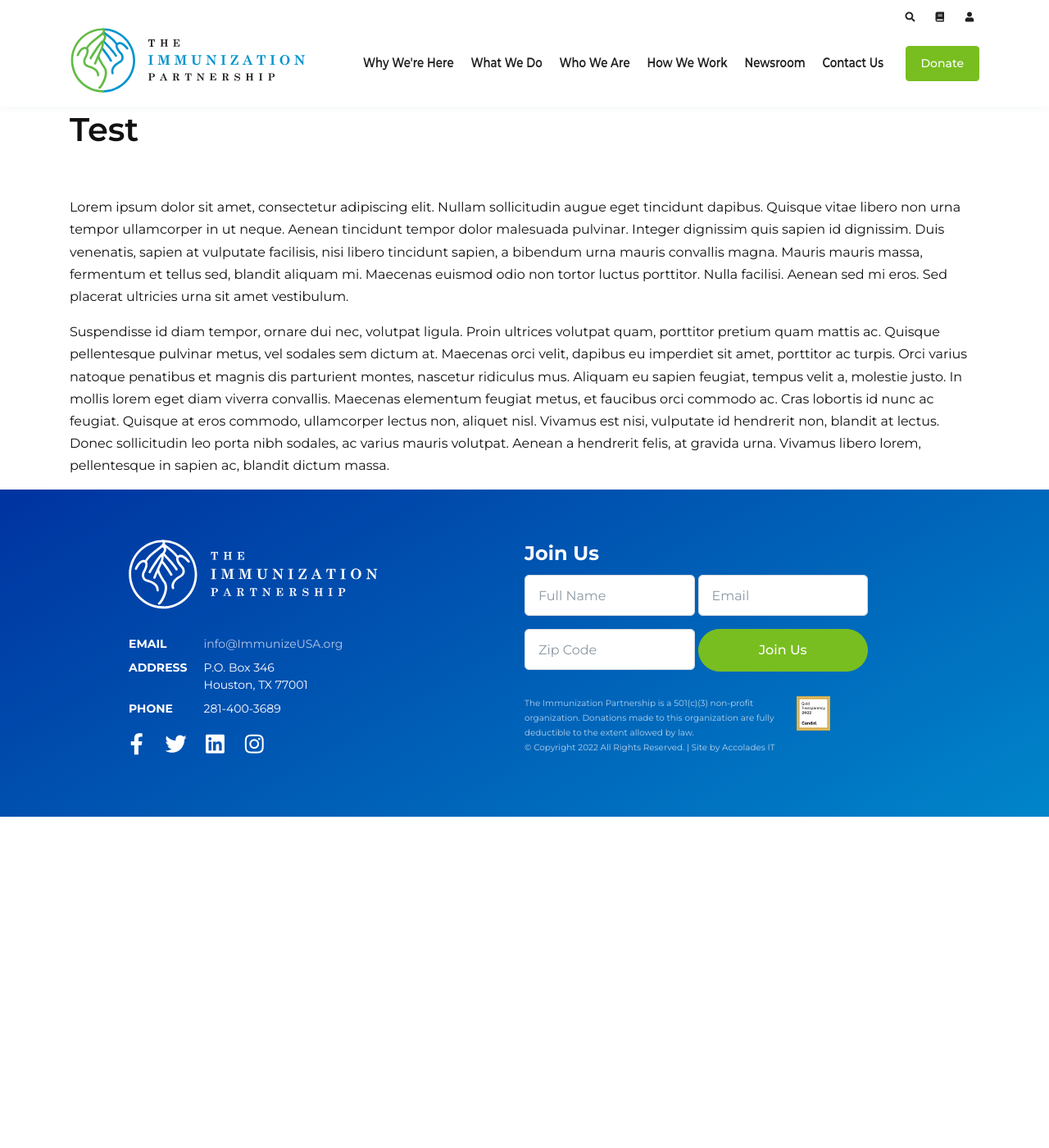
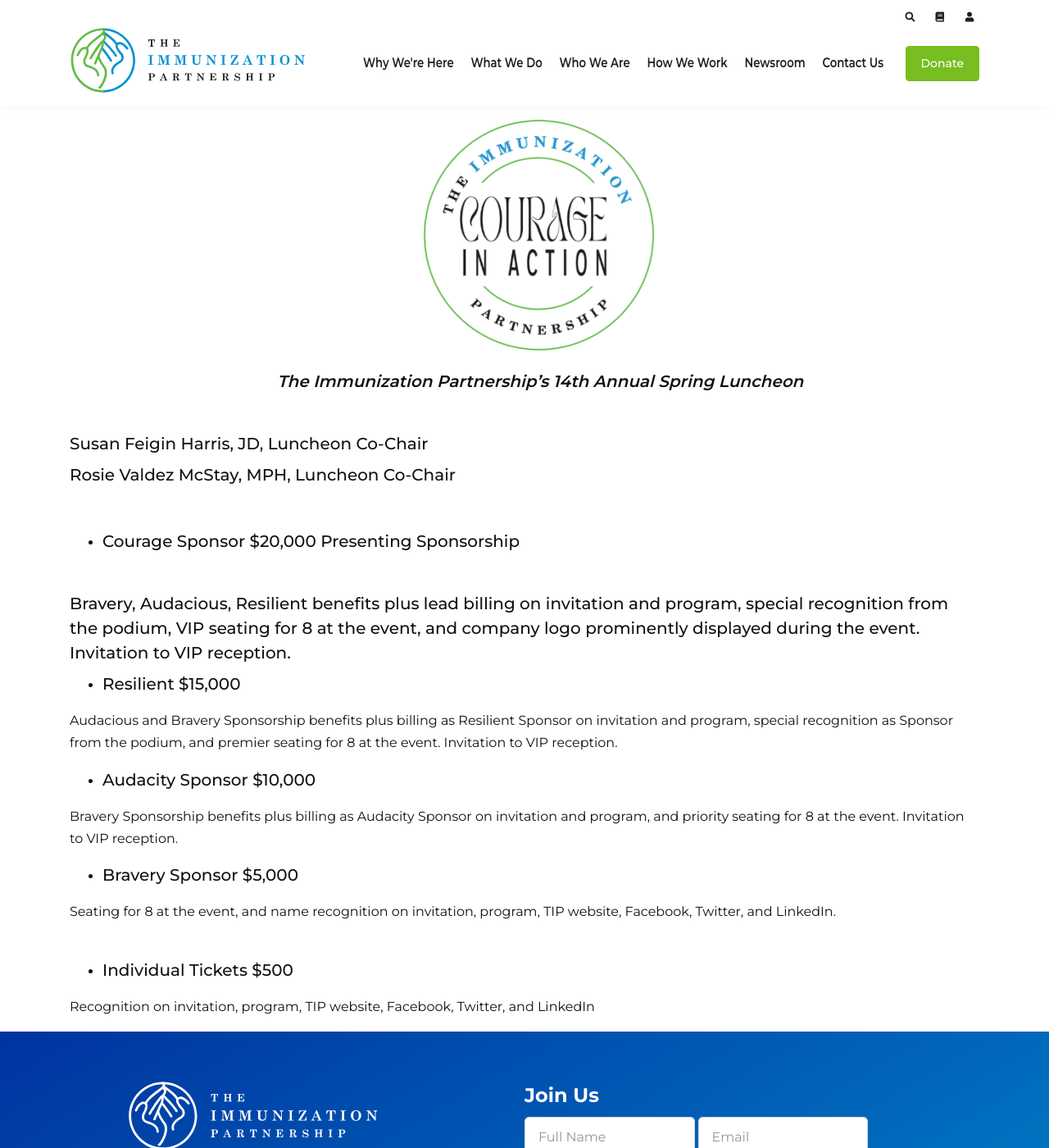
Before and after one commit to aitshuber/immunizecc, a Jekyll site: the page built from luncheon2023.html, in a window 1280 px wide and 1400 px high. Shown: the whole window at 82% size. Built offline with Jekyll 4.4.1, drawn with Linux system fonts in a browser that asks for light colours; some web fonts are replaced; a script that is not in the unit is left out; comment, search, counter and statistics services are not loaded.

Commit message:
Updated 2 files via CloudCannon

```diff
--- a/luncheon2023.html
+++ b/luncheon2023.html
@@ -11,10 +11,42 @@
 <div class="editable container">
                <div class="row">
                  <div class="col-md-12">
-          <h1><strong>Test</strong></h1>
+                   <h1><strong>&nbsp; &nbsp; &nbsp; &nbsp; &nbsp; &nbsp; &nbsp; &nbsp; &nbsp; &nbsp; &nbsp; &nbsp; &nbsp; &nbsp; &nbsp; &nbsp; &nbsp;&nbsp;<img src="/assets/img/luncheon2023/screen-shot-2022-11-21-at-4-01-34-pm.png" width="390" height="314" /></strong></h1>
+                   <h5><strong><em>&nbsp; &nbsp; &nbsp; &nbsp; &nbsp; &nbsp; &nbsp; &nbsp; &nbsp; &nbsp; &nbsp; &nbsp; &nbsp; &nbsp; &nbsp; &nbsp; &nbsp; &nbsp; &nbsp; &nbsp; &nbsp; &nbsp; &nbsp; The Immunization Partnership&rsquo;s 14th Annual Spring Luncheon</em></strong></h5>
+                   <h5>&nbsp;</h5>
+                   <h5>Susan Feigin Harris, JD, Luncheon Co-Chair &nbsp; &nbsp; &nbsp; &nbsp;&nbsp; &nbsp; &nbsp;&nbsp; &nbsp; &nbsp;&nbsp;</h5>
+                   <h5>Rosie Valdez McStay, MPH, Luncheon Co-Chair</h5>
                    <p>&nbsp;</p>
-      <p>Lorem ipsum dolor sit amet, consectetur adipiscing elit. Nullam sollicitudin augue eget tincidunt dapibus. Quisque vitae libero non urna tempor ullamcorper in ut neque. Aenean tincidunt tempor dolor malesuada pulvinar. Integer dignissim quis sapien id dignissim. Duis venenatis, sapien at vulputate facilisis, nisi libero tincidunt sapien, a bibendum urna mauris convallis magna. Mauris mauris massa, fermentum et tellus sed, blandit aliquam mi. Maecenas euismod odio non tortor luctus porttitor. Nulla facilisi. Aenean sed mi eros. Sed placerat ultricies urna sit amet vestibulum.</p>
-      <p>Suspendisse id diam tempor, ornare dui nec, volutpat ligula. Proin ultrices volutpat quam, porttitor pretium quam mattis ac. Quisque pellentesque pulvinar metus, vel sodales sem dictum at. Maecenas orci velit, dapibus eu imperdiet sit amet, porttitor ac turpis. Orci varius natoque penatibus et magnis dis parturient montes, nascetur ridiculus mus. Aliquam eu sapien feugiat, tempus velit a, molestie justo. In mollis lorem eget diam viverra convallis. Maecenas elementum feugiat metus, et faucibus orci commodo ac. Cras lobortis id nunc ac feugiat. Quisque at eros commodo, ullamcorper lectus non, aliquet nisl. Vivamus est nisi, vulputate id hendrerit non, blandit at lectus. Donec sollicitudin leo porta nibh sodales, ac varius mauris volutpat. Aenean a hendrerit felis, at gravida urna. Vivamus libero lorem, pellentesque in sapien ac, blandit dictum massa.</p>
+                   <ul>
+                     <li>
+                       <h5>Courage Sponsor $20,000 Presenting Sponsorship<br />&nbsp;</h5>
+                     </li>
+                   </ul>
+                   <h5>Bravery, Audacious, Resilient benefits plus lead billing on invitation and program, special recognition from the podium, VIP seating for 8 at the event, and company logo prominently displayed during the event. Invitation to VIP reception.</h5>
+                   <ul>
+                     <li>
+                       <h5>Resilient $15,000</h5>
+                     </li>
+                   </ul>
+                   <p>Audacious and Bravery Sponsorship benefits plus billing as Resilient Sponsor on invitation and program, special recognition as Sponsor from the podium, and premier seating for 8 at the event. Invitation to VIP reception.</p>
+                   <ul>
+                     <li>
+                       <h5>Audacity Sponsor $10,000</h5>
+                     </li>
+                   </ul>
+                   <p>Bravery Sponsorship benefits plus billing as Audacity Sponsor on invitation and program, and priority seating for 8 at the event. Invitation to VIP reception.</p>
+                   <ul>
+                     <li>
+                       <h5>Bravery Sponsor $5,000</h5>
+                     </li>
+                   </ul>
+                   <p>Seating for 8 at the event, and name recognition on invitation, program, TIP website, Facebook, Twitter, and LinkedIn.<br />&nbsp;</p>
+                   <ul>
+                     <li>
+                       <h5>Individual Tickets $500</h5>
+                     </li>
+                   </ul>
+                   <p>Recognition on invitation, program, TIP website, Facebook, Twitter, and LinkedIn</p>
                  </div>
                </div>
              </div>
```
Also changed, not shown: assets/img/luncheon2023/screen-shot-2022-11-21-at-4-01-34-pm.png (added). Lines whose indentation alone changed are shown as unchanged.
